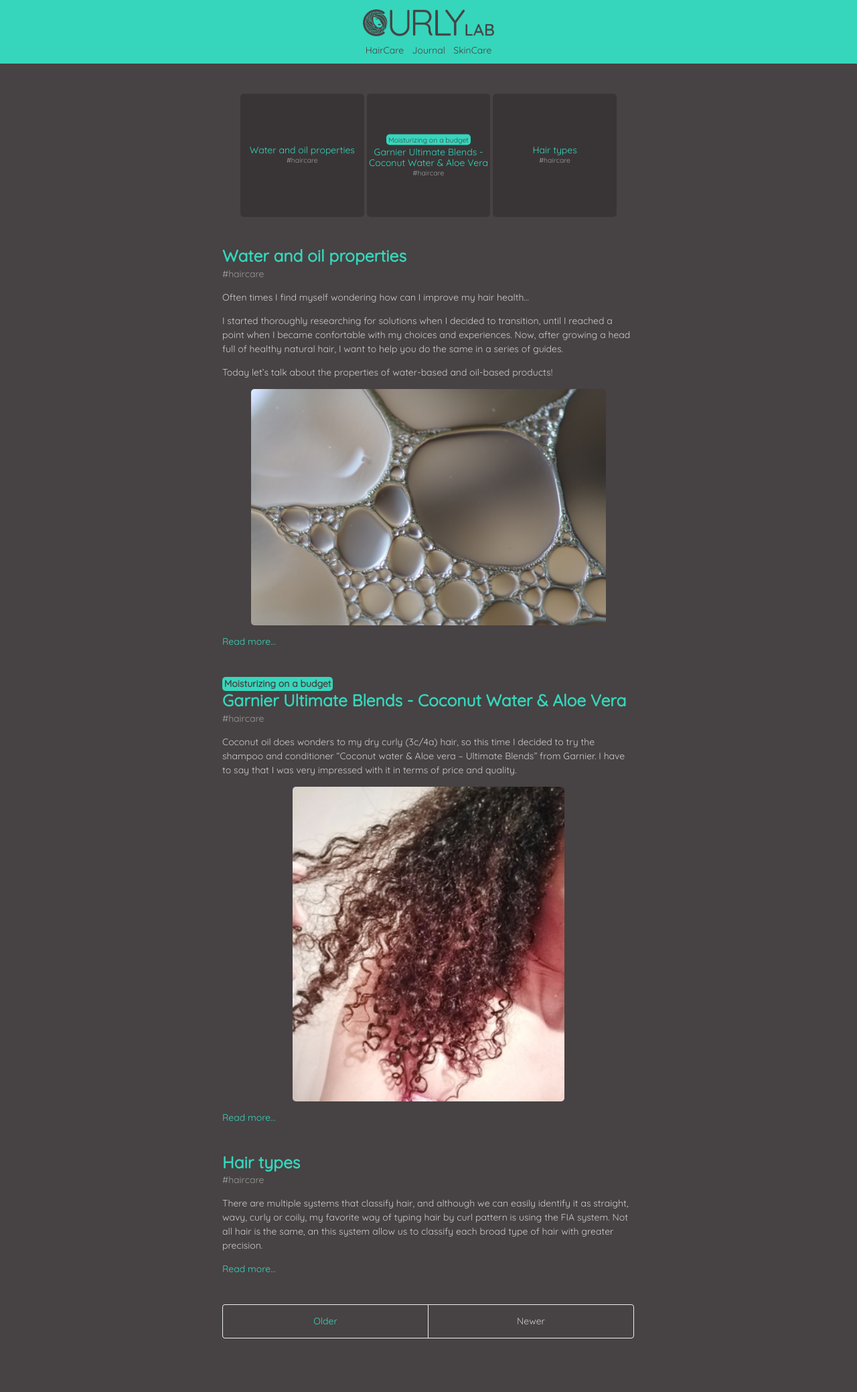
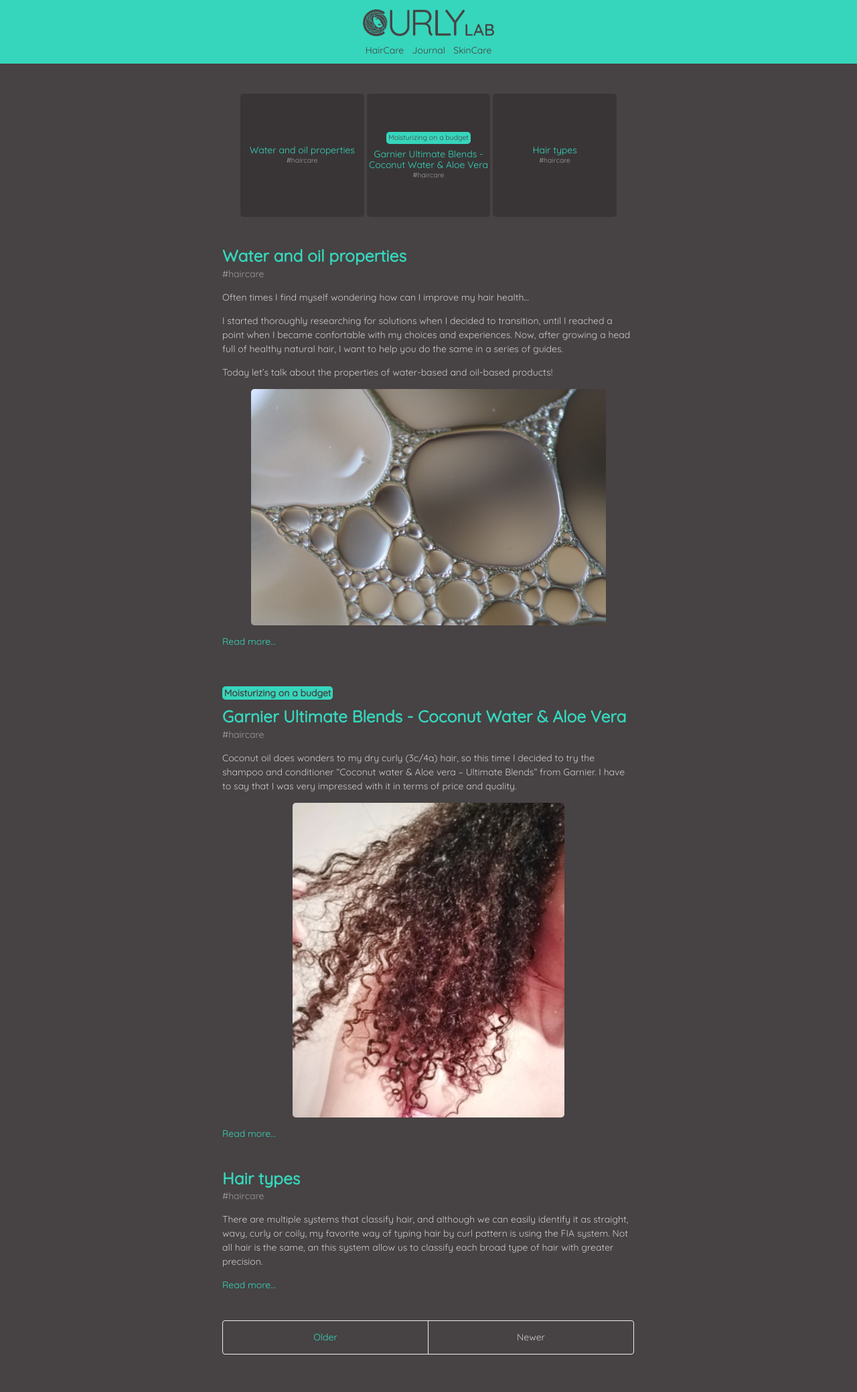
Before and after one commit to curlylab/curlylab.github.io, a Jekyll site: the page built from index.html, in a window 1280 px wide. Shown: the whole page at 67% size. Built offline with Jekyll 4.4.1, drawn with Linux system fonts in a browser that asks for light colours; the list of posts is cut into pages by our own code; before the commit the page ends 2055 px from its top, so only the background shows below that.

Commit message:
Update style.css

```diff
--- a/public/css/style.css
+++ b/public/css/style.css
@@ -364,11 +364,12 @@
   padding-left: 0.2rem;
   padding-right: 0.2rem;
   padding-bottom: 0.1rem;
-  display: inline;
+  display: inline-block;
   /*border: 0.1rem;*/
   background-color: #36D6BC;
   color: #474243;
   border-radius: 5px;
+  margin-bottom: 0.75rem;
 }
 
 .related {
@@ -383,7 +384,7 @@
 }
 
 .related-posts h3 {
-  margin-top: 0;
+  margin: 0;
 }
 
 .related-posts li small {
@@ -512,13 +513,15 @@
   padding-left: 0.2rem;
   padding-right: 0.2rem;
   padding-bottom: 0.1rem;
-  display: inline;
+  display: inline-block;
+  /*display: inline;*/
   /*border: 0.1rem;*/
   background-color: #36D6BC;
   color: #474243;
   border-radius: 5px;
   font-size: 0.75rem;
-  line-height: 1.3;
+  margin: 0;
+  margin-bottom: 0.5rem;
 }
 
 @media (max-width: 30rem) {
@@ -531,6 +534,6 @@
   }
   .boxpost-tags {
     font-size: 0.5rem;
-    line-height: 1.3;
+    margin-bottom: 0.2rem;
   }
 }
```
